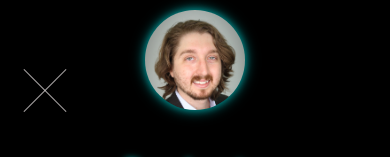
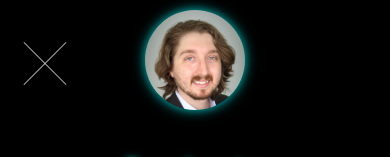
Before and after one commit to jacklion710/jacobleone-tech-portfolio, a Next.js app: page /Resume in a window 390 px wide. Both pictures are taken after a click on the element 45 px from the left and 62 px from the top of the page. Shown: the top 157 px of the page. Built offline with nearby package versions, Linux system fonts and the light colour scheme.

Commit message:
Adjusted close icons position

```diff
--- a/components/Navbar.tsx
+++ b/components/Navbar.tsx
@@ -245,16 +245,17 @@ const MobileNav: React.FC<MobileNavProps> = ({ onToggle, isOpen }) => {
         bg="black"
       >
         {/* Close Button */}
-        <div
+        <Box
+            as="div"
             id="nav-icon1"
             onClick={onToggle}
             className={isOpen ? "open" : ""}
-          style={{ marginTop: isLandscape ? '25px' : '12px' }}
+            mt={isLandscape ? '-15px' : '-15px'}
         >
             <span></span>
             <span></span>
             <span></span>
-        </div>
+        </Box>
       </Flex>
 
       {/* Scrollable Content */}
```
Lines whose indentation alone changed are shown as unchanged.
